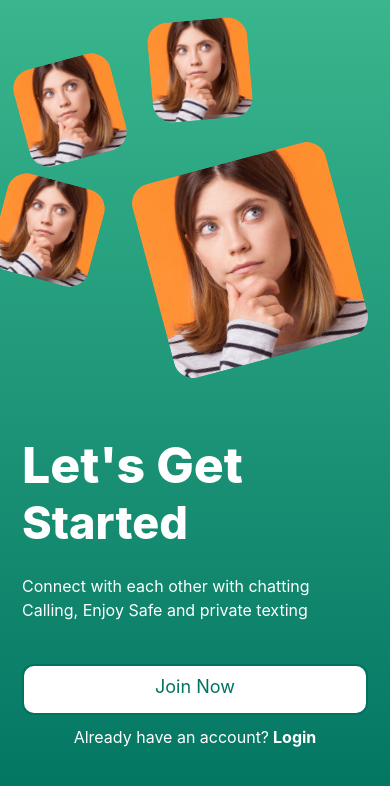
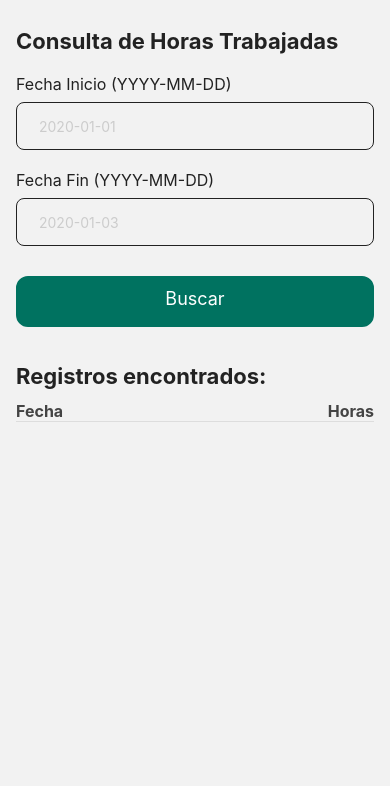
Before and after one commit to luismiguelro/gestion-horas-minas, a React Native app: screen /FormScreen in a window 390 px wide. Shown: the top 786 px of the page. Built offline with nearby package versions, Linux system fonts and the light colour scheme.

Commit message:
[add] Seccion dashboard: screen consulta horas trabajadas

```diff
--- a/App.tsx
+++ b/App.tsx
@@ -10,6 +10,7 @@ import {NavigationContainer} from '@react-navigation/native';
 import { Login,Signup, Welcome } from './login';
 import { createNativeStackNavigator } from '@react-navigation/native-stack';
 import { Dashboard } from './dashboard';
+import {FormScreen} from './dashboard';
 const Stack = createNativeStackNavigator();
 export default function App(){
     return (
@@ -44,6 +45,14 @@ export default function App(){
                         headerShown:false,
                     }}
                 />
+
+                  <Stack.Screen
+                    name="FormScreen"
+                    component={FormScreen}
+                    options={{
+                        headerShown:false,
+                    }}
+                />
             </Stack.Navigator>
       </NavigationContainer>
     );
--- a/dashboard/components/DashboardCard.js
+++ b/dashboard/components/DashboardCard.js
@@ -1,9 +1,32 @@
 /* eslint-disable prettier/prettier */
-import { View, Text, StyleSheet, Pressable } from 'react-native';
+/* eslint-disable keyword-spacing */
+import { View, Text, StyleSheet, Pressable, Alert } from 'react-native';
 import React from 'react';
+import { useNavigation } from '@react-navigation/native';
 import Ionicons from 'react-native-vector-icons/Ionicons';
-const DashboardCard = ({ cardTitle, cardHour, dateText, icon,pressedd }) => {
-  return (
+
+const DashboardCard = ({ cardTitle, cardHour, dateText, icon, onPressIngreso, onPressSalida,onPressConsulta }) => {
+    const navigation = useNavigation();
+    // Ejecucion del icono
+    const handleIconPress = () => {
+        // decidir que funcion ejecutar
+        if(onPressIngreso){
+            onPressIngreso();
+            return;
+        }
+        if(onPressSalida){
+            onPressSalida();
+            Alert.alert(  //This is title
+            "HORAS EN TOTAL",
+              //This is body text
+            "Hoy trabajaste 6 horas",);
+            return;
+        }
+        if(onPressConsulta){
+            navigation.navigate('FormScreen');
+        }
+      };
+    return (
     <View style={styles.card}>
       <Text style={styles.cardTitle}>{cardTitle}</Text>
       <View style={styles.cardContent}>
@@ -13,7 +36,7 @@ const DashboardCard = ({ cardTitle, cardHour, dateText, icon,pressedd }) => {
         </View>
         <View style={styles.iconContainer}>
         <Pressable
-            onPress={() => console.log({pressedd})}>
+            onPress={handleIconPress}>
             <Ionicons name={icon} size={60} color={'#EFE3C8'}/>
         </Pressable>
             </View>
--- a/dashboard/index.js
+++ b/dashboard/index.js
@@ -1,4 +1,5 @@
 /* eslint-disable prettier/prettier */
 /* eslint-disable no-unused-vars */
 import Dashboard from './screens/Dashboard';
-export {Dashboard};
+import FormScreen from './screens/FormScreen';
+export {Dashboard, FormScreen};
--- a/dashboard/screens/Dashboard.js
+++ b/dashboard/screens/Dashboard.js
@@ -20,11 +20,13 @@ const Dashboard = () => {
       <View style={styles.background} />
       <Text style={styles.greeting}>Hello, {user}</Text>
       <DashboardCard
-      pressedd="ingreso"
         cardTitle="Hora de ingreso"
         cardHour={'08:00 AM'}
         dateText="07-08-2022"
         icon="clock"
+        onPressIngreso={() => {
+          console.log('Icono presionado en hora de ingreso');
+        }}
       />
 
       <DashboardCard
@@ -32,6 +34,17 @@ const Dashboard = () => {
         cardHour={'18:00 PM'}
         dateText="07-08-2022"
         icon="clock"
+        onPressSalida={() => {
+          console.log('Icono presionado en hora de salida');
+        }}
+      />
+
+<DashboardCard
+        cardTitle="Consulta"
+        cardHour={'18:00 PM'}
+        dateText="07-08-2022"
+        icon="clock"
+        onPressConsulta
       />
     </SafeAreaView>
   );
--- /dev/null
+++ b/dashboard/screens/FormScreen.js
@@ -0,0 +1,193 @@
+/* eslint-disable prettier/prettier */
+/* eslint-disable react-native/no-inline-styles */
+import React, { useState } from 'react';
+import { View, Text, TextInput, Alert, StyleSheet,FlatList } from 'react-native';
+import { format } from 'date-fns'; // Importa la función format de date-fns
+import COLORS from '../../assets/constants/colors';
+import Button from '../../login/components/Button';
+const styles = StyleSheet.create({
+  container: {
+    flex: 1,
+    backgroundColor: '#F0F0F0',  // Color de fondo de la pantalla
+    padding: 16,
+  },
+  card: {
+    backgroundColor: '#FFFFFF',  // Color de fondo de los registros
+    borderColor: '#DDDDDD',
+    borderWidth: 1,
+    borderRadius: 8,
+    padding: 10,
+    marginBottom: 10,
+  },
+  cardTitle: {
+    fontSize:22,
+    fontWeight:'bold',
+    marginVertical:12,
+    color: COLORS.black,
+  },
+  cardText: {
+      // Color de fondo de los campos de entrada
+    padding: 10,
+    marginBottom: 10,
+    width:'100%',
+    color: COLORS.black,
+  },
+  tableHeader: {
+    flexDirection: 'row',
+    justifyContent: 'space-between',
+    borderBottomWidth: 1,
+    borderBottomColor: '#DDDDDD',
+    marginBottom: 5,
+  },
+  columnHeader: {
+    fontSize: 16,
+    fontWeight: 'bold',
+    color: '#444444',
+  },
+  tableRow: {
+    flexDirection: 'row',
+    justifyContent: 'space-between',
+    alignItems: 'center',
+    paddingVertical: 10,
+    borderBottomWidth: 1,
+    borderBottomColor: '#DDDDDD',
+  },
+  dateText: {
+    fontSize: 14,
+    color: '#555555',
+  },
+  cardHour: {
+    fontSize: 16,
+    color: '#333333',
+  },
+  button:{
+    paddingBottom:16,
+    paddingVertical: 10,
+    borderColor: COLORS.primary,
+    borderWidth:2,
+    borderRadius:12,
+    alignItems:'center',
+    justifyContent: 'center',
+
+},
+ViewInput:{
+  width:'100%',
+  height:48,
+  borderColor: COLORS.black,
+  borderWidth:1,
+  borderRadius:8,
+  alignItems:'center',
+  justifyContent:'center',
+  paddingLeft:22,
+},
+});
+const FormScreen = () => {
+  const [startDate, setStartDate] = useState('');
+  const [endDate, setEndDate] = useState('');
+  const [records, setRecords] = useState([]);
+
+  const handleSearch = () => {
+    if (!isValidDate(startDate) || !isValidDate(endDate)) {
+      Alert.alert('Error', 'Por favor ingresa fechas válidas (YYYY-MM-DD).');
+      return;
+    }
+
+    const formattedStartDate = format(new Date(startDate), 'dd/MM/yyyy');
+    const formattedEndDate = format(new Date(endDate), 'dd/MM/yyyy');
+
+    // Simulación de registros encontrados
+    const dummyRecords = [
+      { id: '1', date: formattedStartDate, hours: 8 },
+      { id: '2', date: formattedEndDate, hours: 7 },
+      // ... más registros aquí
+    ];
+
+    setRecords(dummyRecords.slice(0, 10)); // Limita a un máximo de 10 registros
+  };
+
+  const isValidDate = (dateString) => {
+    const pattern = /^\d{4}-\d{2}-\d{2}$/;
+    return pattern.test(dateString);
+  };
+
+  return (
+    <View style={{ flex: 1, padding: 16 }}>
+      <Text style={styles.cardTitle}>Consulta de Horas Trabajadas</Text>
+
+      <View style={{marginBottom:12}}>
+          <Text style={{
+              fontSize: 16,
+              fontWeight: 400,
+              marginVertical: 8,
+              color: COLORS.black,
+            }}>Fecha Inicio (YYYY-MM-DD)</Text>
+            <View style={styles.ViewInput}>
+              <TextInput
+              placeholder="2020-01-01"
+              placeholderTextColor={COLORS.grey}
+              keyboardType="numeric"
+              value={startDate}
+              onChangeText={setStartDate}
+              style={{
+                width:'100%',
+                color: COLORS.black,
+              }}
+            />
+          </View>
+
+      </View>
+
+      <View style={{marginBottom:12}}>
+          <Text style={{
+              fontSize: 16,
+              fontWeight: 400,
+              marginVertical: 8,
+              color: COLORS.black,
+            }}>Fecha Fin (YYYY-MM-DD)</Text>
+            <View style={styles.ViewInput}>
+              <TextInput
+              placeholder="2020-01-03"
+              placeholderTextColor={COLORS.grey}
+              keyboardType="numeric"
+              value={endDate}
+              onChangeText={setEndDate}
+              style={{
+                width:'100%',
+                color: COLORS.black,
+              }}
+            />
+          </View>
+
+      </View>
+      <Button
+          title="Buscar"
+          filled
+          style={{
+            marginTop:18,
+            marginBottom:4,
+          }}
+          onPress={handleSearch}
+        />
+      {/* Espacio para mostrar los registros en una tabla */}
+      <View style={{ marginTop: 20 }}>
+        <Text style={styles.cardTitle}>Registros encontrados:</Text>
+        <View style={styles.tableHeader}>
+          <Text style={styles.columnHeader}>Fecha</Text>
+          <Text style={styles.columnHeader}>Horas</Text>
+        </View>
+        <FlatList
+          data={records}
+          keyExtractor={(item) => item.id}
+          renderItem={({ item }) => (
+            <View style={styles.tableRow}>
+              <Text style={styles.dateText}>{item.date}</Text>
+              <Text style={styles.cardHour}>{item.hours} horas</Text>
+            </View>
+          )}
+        />
+      </View>
+    </View>
+  );
+};
+
+export default FormScreen;
--- a/package.json
+++ b/package.json
@@ -12,8 +12,10 @@
   "dependencies": {
     "@expo/vector-icons": "^13.0.0",
     "@react-native-community/checkbox": "^0.5.16",
+    "@react-native-community/datetimepicker": "^7.4.2",
     "@react-navigation/native": "^6.1.7",
     "@react-navigation/native-stack": "^6.9.13",
+    "date-fns": "^2.30.0",
     "expo": "^49.0.7",
     "expo-checkbox": "^2.4.0",
     "expo-file-system": "^15.4.3",
```
Also changed, not shown: 2 other files (tests, documents, lock files or other folders).
